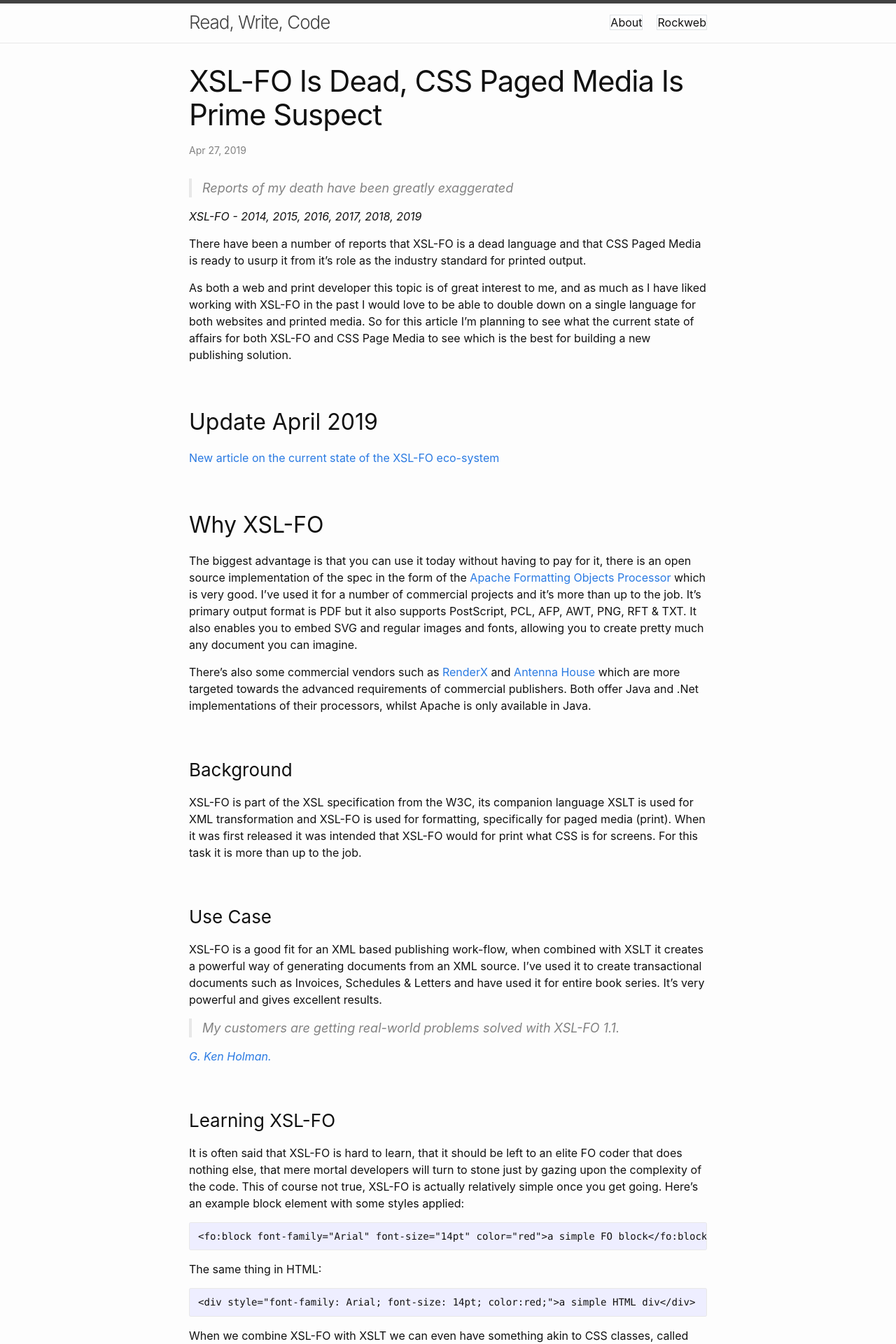
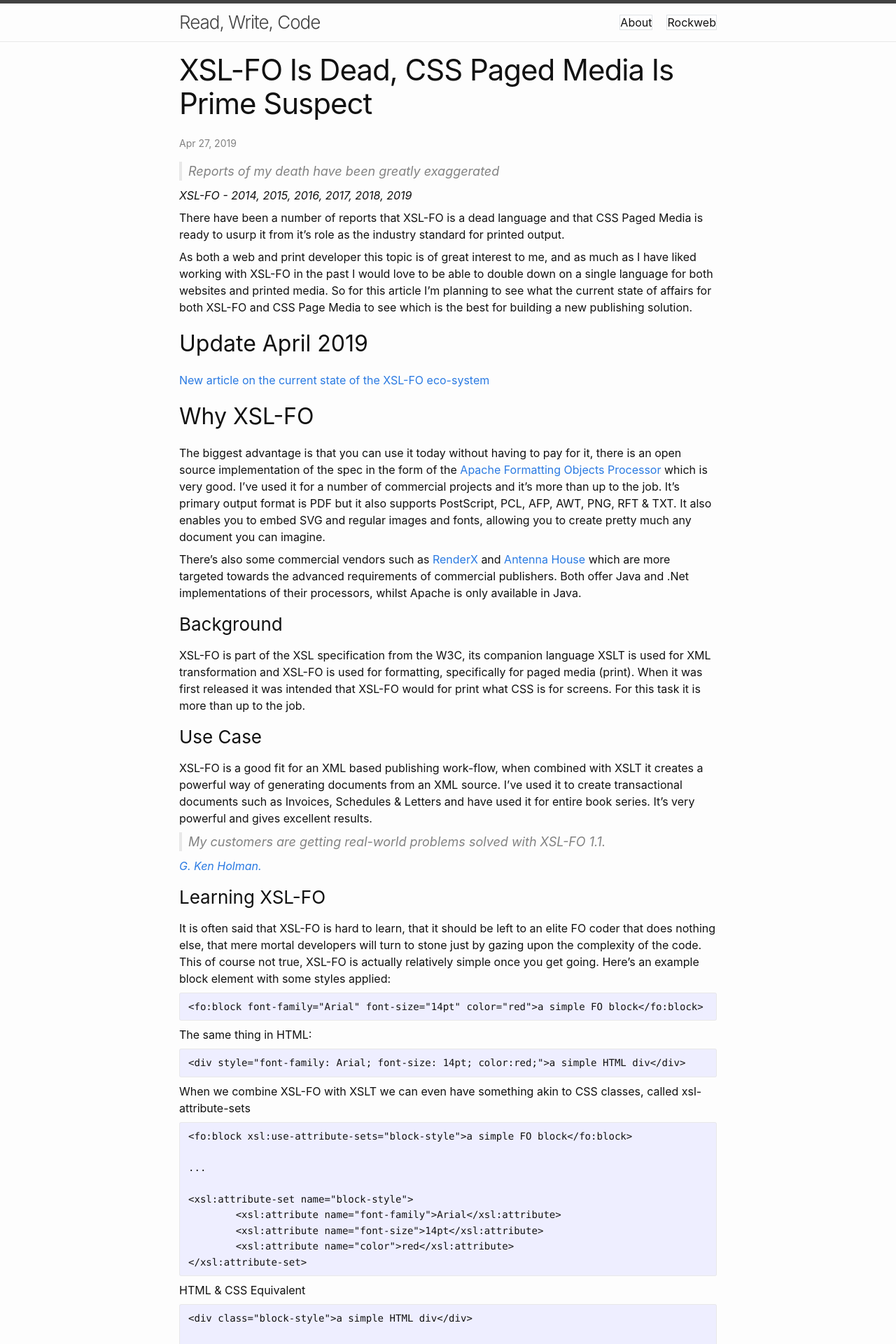
Before and after one commit to mike-w-kelly/mike-w-kelly.github.io, a Jekyll site: the page built from _posts/2019-04-27-xsl-fo-is-dead-css-paged-media-is-prime-suspect.markdown, in a window 1280 px wide. Shown: the top 1920 px of the page at 70% size. Built offline with Jekyll 4.4.1, drawn with Linux system fonts in a browser that asks for light colours.

Commit message:
amended sass

```diff
--- a/_sass/_layout.scss
+++ b/_sass/_layout.scss
@@ -255,7 +255,7 @@
 .post-content {
   margin-bottom: $spacing-unit;
 
-  h1, h2, h3 { margin-top: $spacing-unit * 2 }
+  h1, h2, h3 { margin-top: $spacing-unit * 0.5 }
   h4, h5, h6 { margin-top: $spacing-unit }
 
   h2 {
--- a/_sass/initialize.scss
+++ b/_sass/initialize.scss
@@ -9,7 +9,7 @@ $base-font-weight: 400 !default;
 $small-font-size:  $base-font-size * 0.875 !default;
 $base-line-height: 1.5 !default;
 
-$spacing-unit:     30px !default;
+$spacing-unit:     1em !default;
 
 $table-text-align: left !default;
 
```
